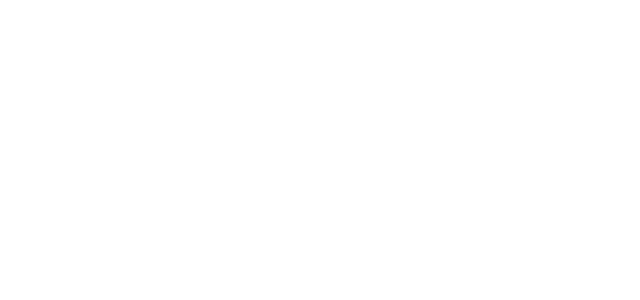
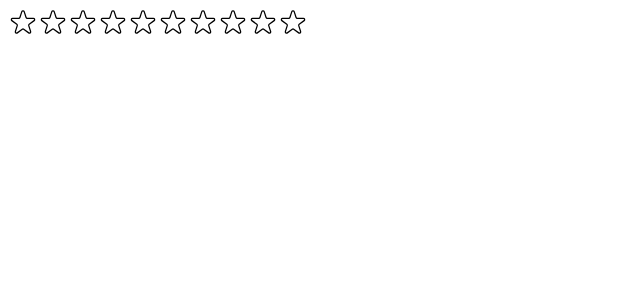
Before and after one commit to Ehsan2022/08-usepopcorn, a React (Create React App) app: page / in a window 1280 px wide. Shown: the top 300 px of the page, without its empty margins (0-640 px from the left). Built offline with nearby package versions, Linux system fonts and the light colour scheme.

Commit message:
chaged the code to previous version

```diff
--- a/src/StarRating.js
+++ b/src/StarRating.js
@@ -10,21 +10,13 @@
 const starContainerStyke = {
   display: "flex",
 };
-
-export default function StarRating({
-  maxRating = 5,
-  color = "#fcc419",
-  size = 48,
-}) {
-  const [rating, setRating] = useState(0);
-  const [tempRating, setTempRating] = useState(0);
-
 const textStyle = {
   lineHeight: "1",
   margin: "0",
-    fontSize: `${size/1.5}px`,
-    color: color,
 };
+export default function StarRating({ maxRating = 5 }) {
+  const [rating, setRating] = useState(0);
+  const [tempRating, setTempRating] = useState(0);
   return (
     <div style={containerStyle}>
       <div style={starContainerStyke}>
@@ -35,8 +27,6 @@
             full={tempRating ? tempRating >= i + 1 : rating >= i + 1}
             onHoverIn={() => setTempRating(i + 1)}
             onHoverOut={() => setTempRating(0)}
-            color={color}
-            size={size}
           />
         ))}
       </div>
@@ -44,14 +34,13 @@
     </div>
   );
 }
-
-function Star({ onRate, full, onHoverIn, onHoverOut , color ,size }) {
 const starStyle = {
-    height: {size},
-    width: {size},
+  height: "30px",
+  width: "30px",
   display: "block",
   cursor: "pointer",
 };
+function Star({ onRate, full, onHoverIn, onHoverOut }) {
   return (
     <span
       style={starStyle}
@@ -63,8 +52,8 @@
         <svg
           xmlns="http://www.w3.org/2000/svg"
           viewBox="0 0 20 20"
-          fill={color}
-          stroke={color}>
+          fill="#000"
+          stroke="#000">
           <path d="M9.049 2.927c.3-.921 1.603-.921 1.902 0l1.07 3.292a1 1 0 00.95.69h3.462c.969 0 1.371 1.24.588 1.81l-2.8 2.034a1 1 0 00-.364 1.118l1.07 3.292c.3.921-.755 1.688-1.54 1.118l-2.8-2.034a1 1 0 00-1.175 0l-2.8 2.034c-.784.57-1.838-.197-1.539-1.118l1.07-3.292a1 1 0 00-.364-1.118L2.98 8.72c-.783-.57-.38-1.81.588-1.81h3.461a1 1 0 00.951-.69l1.07-3.292z" />
         </svg>
       ) : (
@@ -72,7 +61,7 @@
           xmlns="http://www.w3.org/2000/svg"
           fill="none"
           viewBox="0 0 24 24"
-          stroke={color}>
+          stroke="#000">
           <path
             strokeLinecap="round"
             strokeLinejoin="round"
```
Lines whose indentation alone changed are shown as unchanged.
